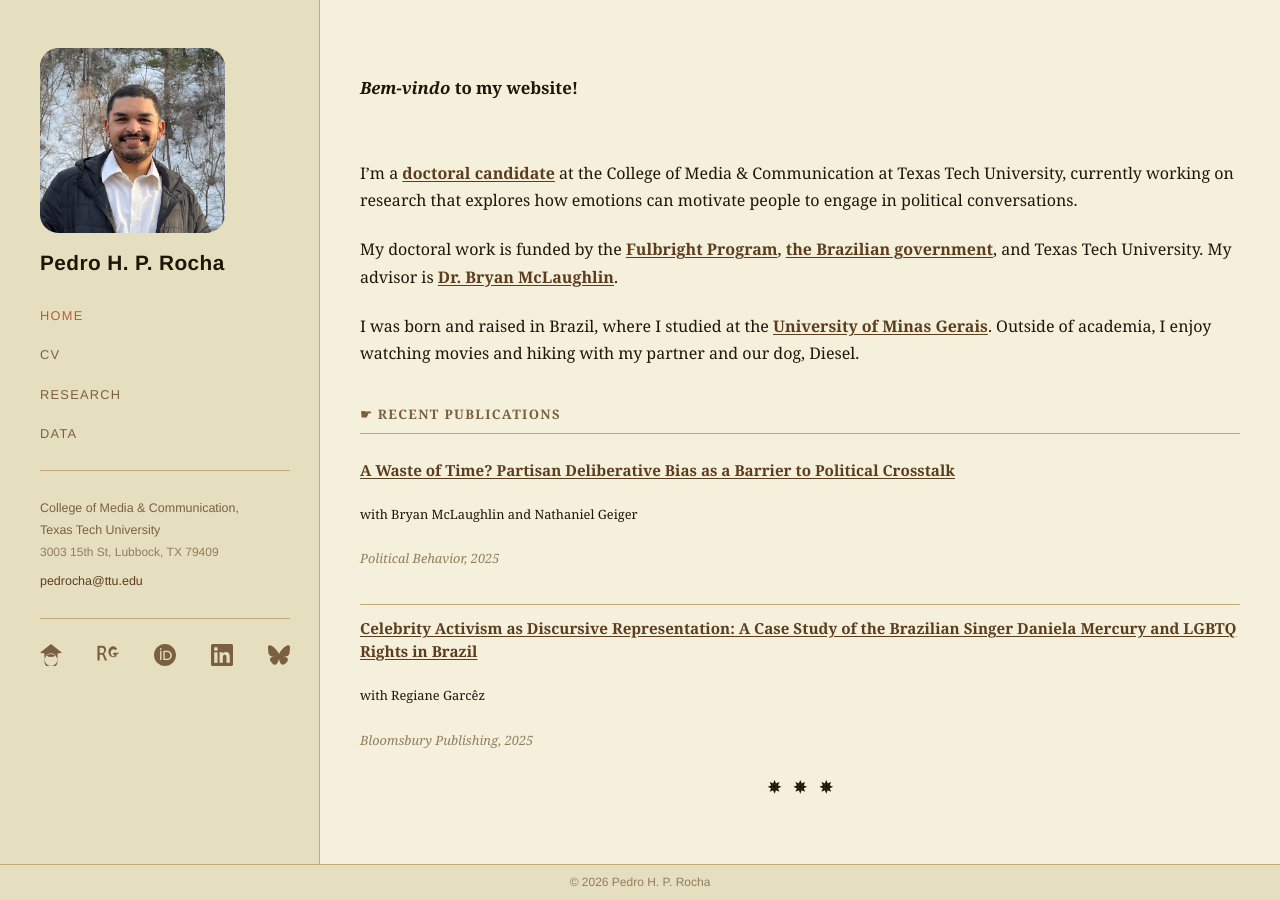
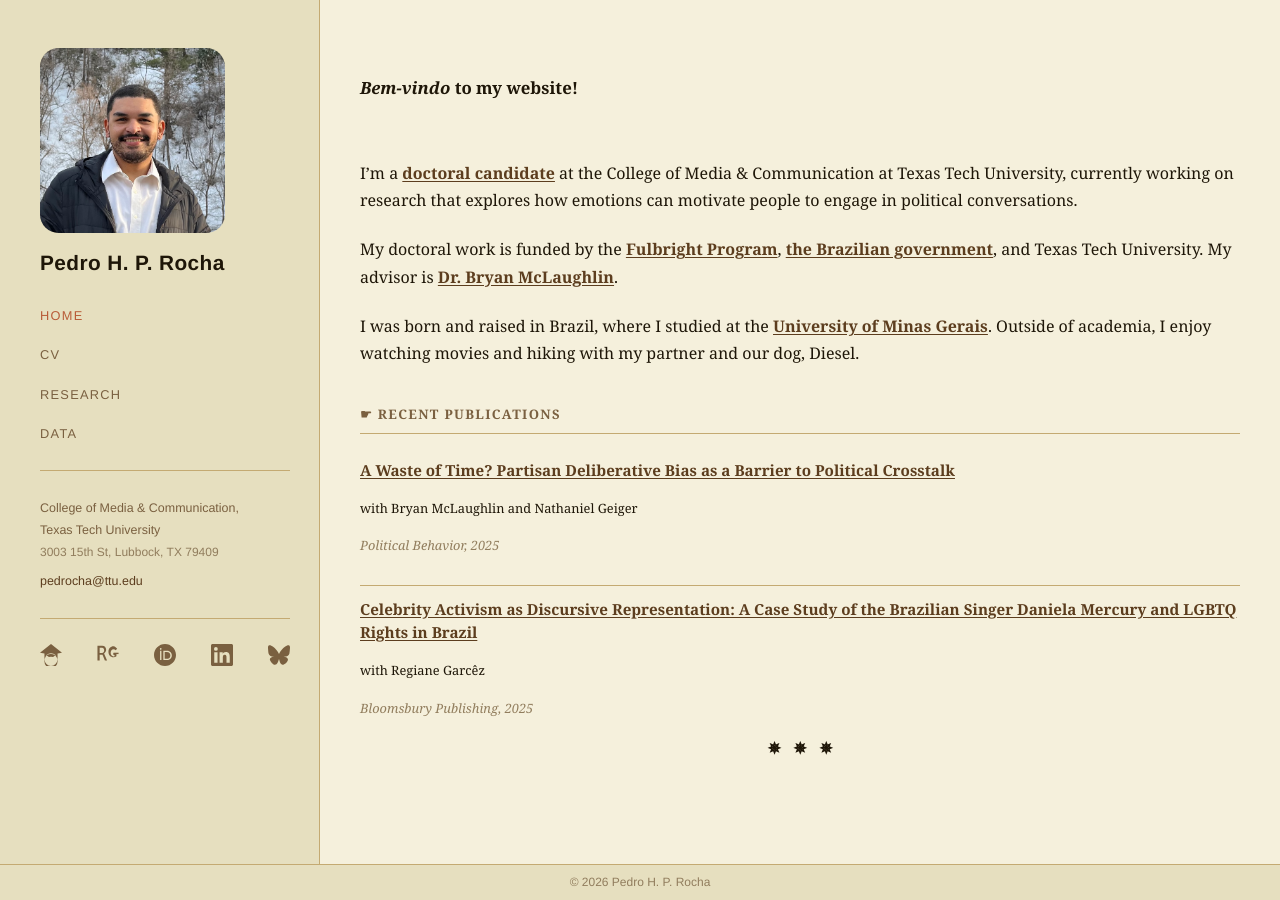
Before and after one commit to pedrohprocha/pedrohprocha.github.io, a Jekyll site: the page built from index.md, in a window 1280 px wide. Built offline with Jekyll 4.4.1, drawn with Linux system fonts in a browser that asks for light colours; some web fonts are replaced.

Commit message:
Reset paragraph spacing to 1rem inside recent publications section
Co-Authored-By: Claude Sonnet 4.6 <noreply@anthropic.com>

```diff
--- a/assets/css/main.css
+++ b/assets/css/main.css
@@ -721,6 +721,9 @@ h3 {
 }
 
 /* ── Homepage publications ───────────────────────────────── */
+.pub-list-home p {
+    margin-bottom: 1rem;
+}
 .pub-list-home {
     display: flex;
     flex-direction: column;
```
